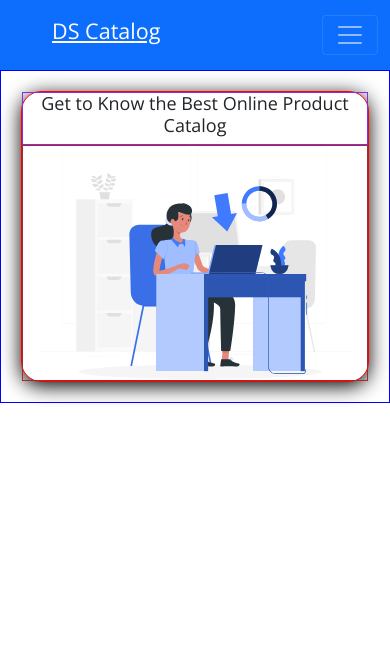
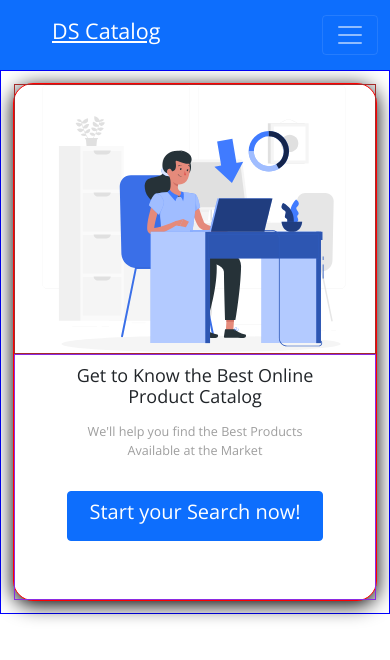
Before and after one commit to CarlosLaurine/Complete-DS-Catalog-App, a React (Create React App) app in the folder frontend-web/: page / in a window 390 px wide. Shown: the top 660 px of the page. Built offline with nearby package versions, Linux system fonts and the light colour scheme.

Commit message:
Xtra-Small Layout Complete (Following Mobile-First Development Strategy)

```diff
--- a/frontend-web/src/App.css
+++ b/frontend-web/src/App.css
@@ -1,15 +1,14 @@
-@import url('https://fonts.googleapis.com/css2?family=Open+Sans:wght@300;600&display=swap');
-
+@import url('https://fonts.googleapis.com/css2?family=Open+Sans:wght@300;400;600;700;800&display=swap');
 * {
   font-family: 'Open Sans', sans-serif;
 }
 
 h1,h2,h3,h4,h5,h6 {
-  font-weight: 600;
+  font-weight: bold;
   margin-bottom: 0;
 }
 
-a, a:hover{
+a,a:hover {
   color: unset;
   text-decoration: none;
 }
--- /dev/null
+++ b/frontend-web/src/components/ButtonIcon/index.tsx
@@ -0,0 +1,11 @@
+import './style.css';
+
+const ButtonIcon = () => {
+  return (
+    <button className="button-icon btn btn-primary">
+      <h5>Start your Search now!</h5>
+    </button>
+  );
+};
+
+export default ButtonIcon;
--- /dev/null
+++ b/frontend-web/src/components/ButtonIcon/style.css
@@ -0,0 +1,4 @@
+.button-icon {
+  height: 50px;
+  width: 256px;
+}
--- a/frontend-web/src/pages/Home/index.tsx
+++ b/frontend-web/src/pages/Home/index.tsx
@@ -1,29 +1,24 @@
 import Navbar from 'components/Navbar';
-import { ReactComponent as MainImg } from 'assets/images/main-vectorized-img.svg'
-import './style.css'
+import ButtonIcon from 'components/ButtonIcon';
+import { ReactComponent as MainImg } from 'assets/images/main-vectorized-img.svg';
+import './style.css';
 
 const Home = () => {
   return (
     <>
-        <Navbar/>
+      <Navbar />
       <div className="home-container">
-
         <div className="home-card">
-
           <div className="home-content-container">
-
             <h1>Get to Know the Best Online Product Catalog</h1>
-
+            <p>We'll help you find the Best Products Available at the Market</p>
+            <ButtonIcon />
           </div>
 
           <div className="home-image-container">
-
-                    <MainImg/>
-
+            <MainImg />
           </div>
-
         </div>
-
       </div>
     </>
   );
--- a/frontend-web/src/pages/Home/style.css
+++ b/frontend-web/src/pages/Home/style.css
@@ -1,31 +1,47 @@
-.home-container{
+.home-container {
   text-align: center;
-    padding: 20px;
+  padding: 12px;
   font-size: 18px;
   border: 1px solid blue;
 }
 
-.home-card{
+.home-card {
   box-shadow: 0px 4px 20px rgba(0, 0, 0, 25);
   border-radius: 20px;
-    background-color: #FFFFFF;
+  background-color: #ffffff;
   border: 1px solid red;
+
+  display: flex;
+  flex-direction: column-reverse;
 }
 
 .home-content-container {
   border: 1px solid blueviolet;
+  padding: 10px 10px 58px 10px;
+  display: flex;
+  flex-direction: column;
+  align-items: center;
+}
+
+.home-content-container p {
+  margin-bottom: 30px;
+  font-size: 0.7em;
+  width: 260px;
+  color: #9e9e9e;
 }
 
 .home-content-container h1 {
+  margin-bottom: 15px;
   font-size: 1em;
+  width: 260px;
 }
 
-.home-image-container{
-    padding: 0 15px;
+.home-image-container {
+  padding: 50 15px;
   border: 1px solid brown;
 }
 
-.home-image-container svg{
+.home-image-container svg {
   width: 100%;
   height: auto;
 }
```
Lines whose indentation alone changed are shown as unchanged.
